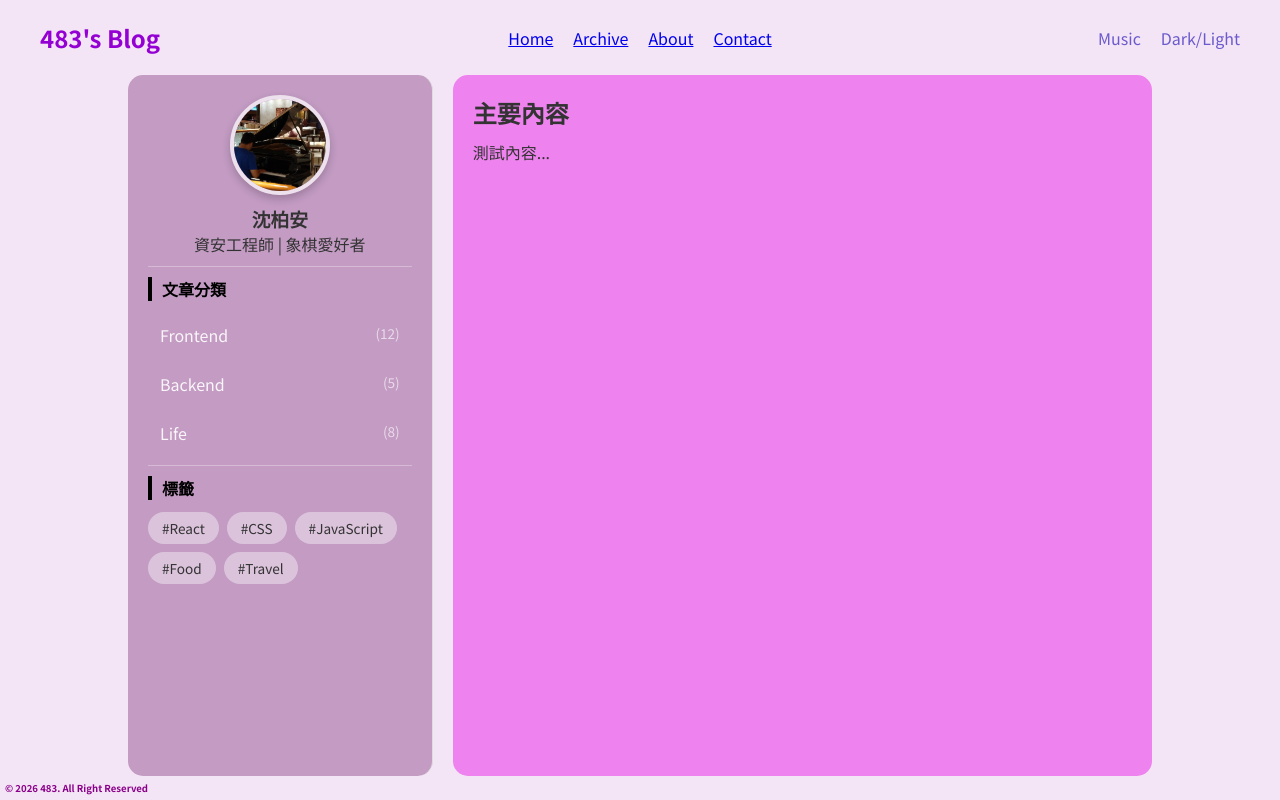
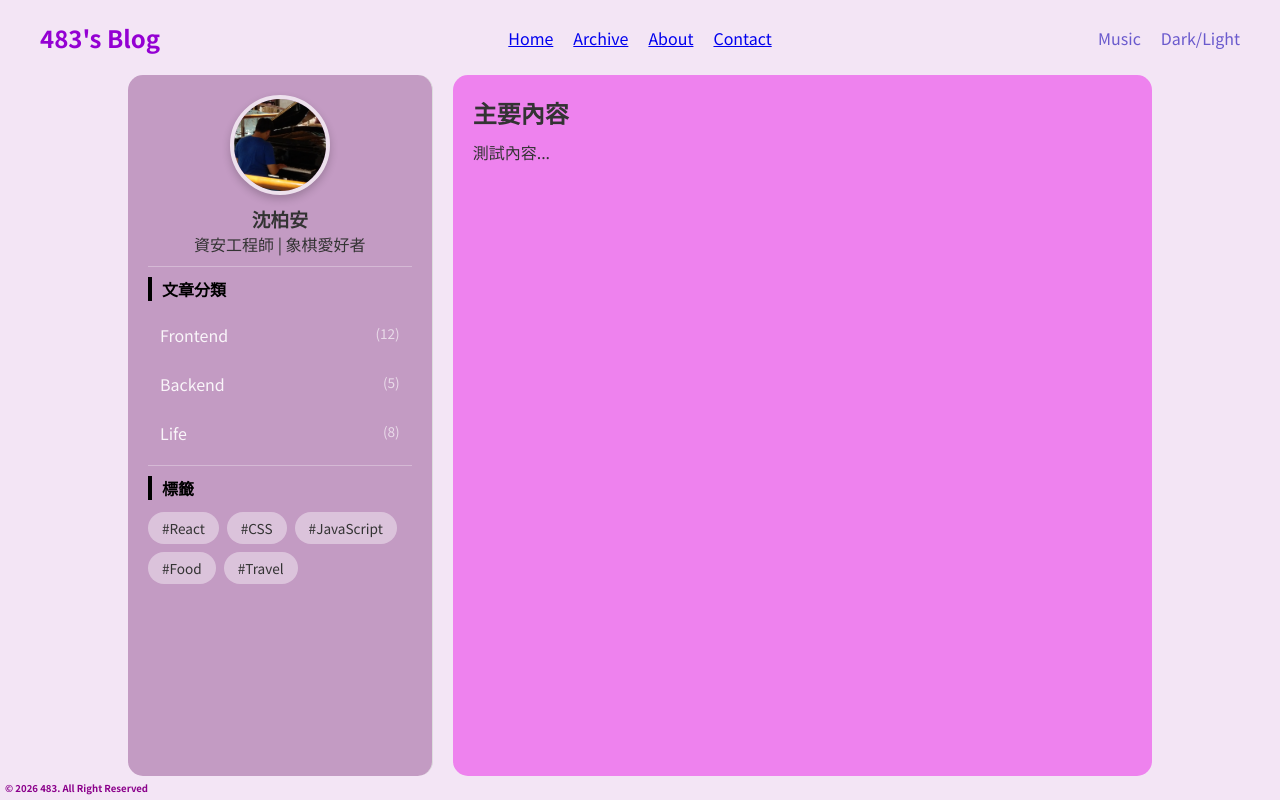
Before and after one commit to pudding483/pudding483.github.io, a React (Vite) app: page / in a window 1280 px wide. Built offline with nearby package versions, Linux system fonts and the light colour scheme.

Commit message:
style: update layout styles

```diff
--- a/src/components/Sidebar/Sidebar.jsx
+++ b/src/components/Sidebar/Sidebar.jsx
@@ -15,7 +15,7 @@ function Sidebar(){
 
     return (
         <aside className={styles.sidebar}>
-            {/* 這裡可以放大頭貼/文章類別/標籤 */}
+            {/* 放大頭貼/文章類別/標籤 */}
             <ProfileSection />
 
             <hr className={styles.divider} />
--- a/src/components/Sidebar/Sidebar.module.css
+++ b/src/components/Sidebar/Sidebar.module.css
@@ -58,13 +58,31 @@
 
     border: 4px solid rgba(255, 255, 255, 0.7);
     box-shadow: 0 4px 8px rgba(0,0,0,0.2);
+
+    position: relative;
 }
 
 .avatar {
-    width: 100%;
+    /* width: 100%;
     height: 100%;
 
     object-fit: cover;
+    object-position: left center;
+    object-position: 20% center; */
+    /* 用絕對位置替換上面的方法，上面的方法容易導致圖片失真 */
+
+
+    height: 125%;
+    width: auto;
+    /* 寬度自動，保持比例不變形 */
+
+    position: absolute;
+
+    /* 平移對焦
+       利用 left 和 top 來移動這張縮小後的圖
+       因為頭在左邊，所以要往左移 (負數)。*/
+    left: -35%;
+    top: -25%;
 
     display: block;
 }
@@ -87,13 +105,12 @@
     border-radius: 8px;
     cursor: pointer;
 
-    /* 預設文字顏色 (深紫或深灰) */
     color: rgba(255, 255, 255, 0.9);
     transition: all 0.2s ease;
 }
 
 .list .listItem:hover {
-    /* Hover 時變成半透明白色背景 */
+    /* Hover 時變成灰色背景 */
     background-color: rgba(255, 255, 255, 0.2);
     color: #fff;
     padding-left: 18px; /* 做一個微小的位移動畫 */
```
